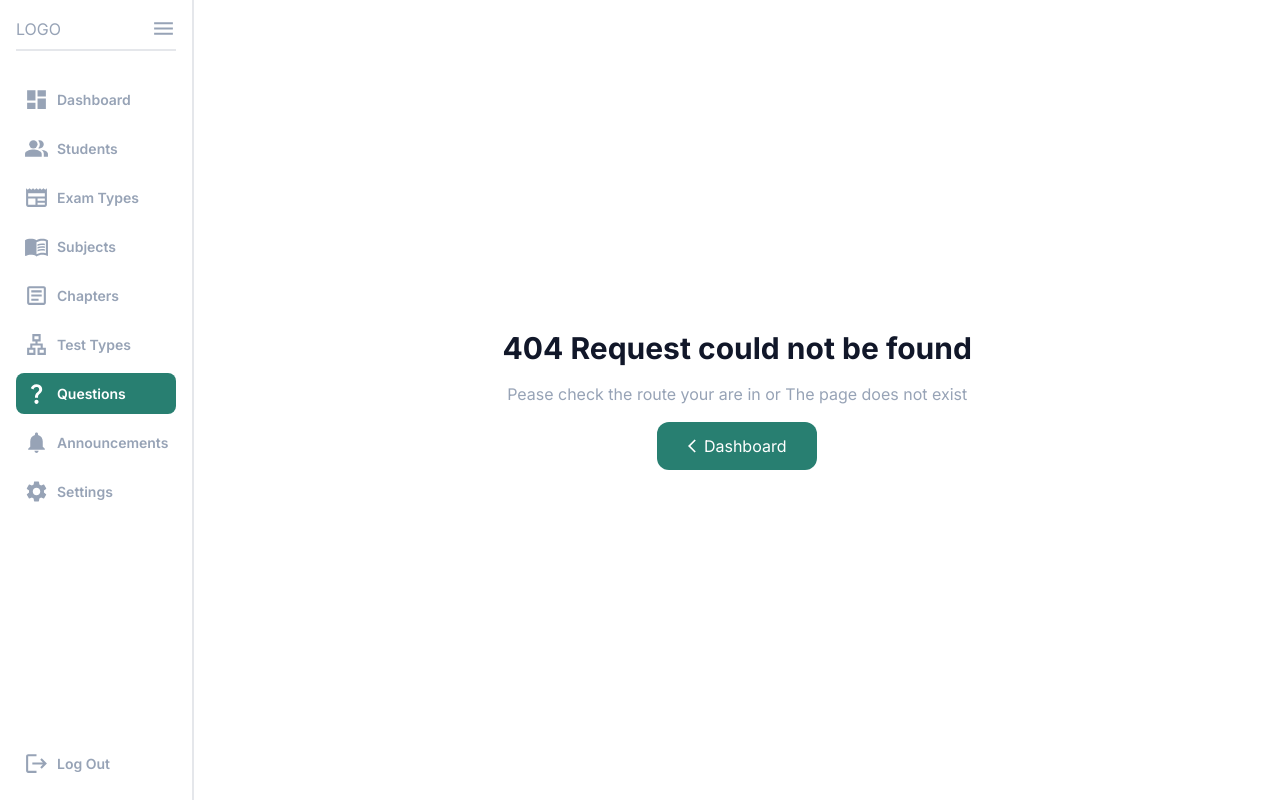
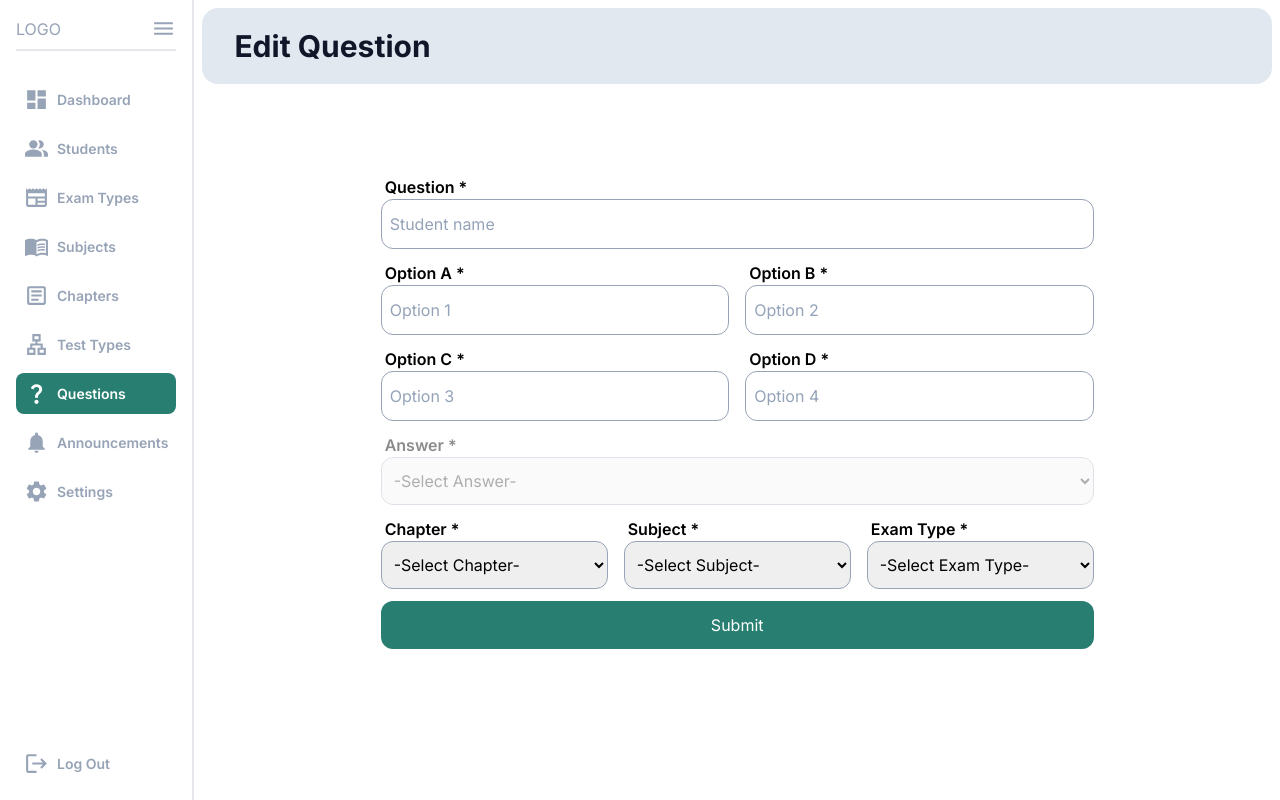
Before and after one commit to Raghu-KV/exam-pro-fe, a React (Vite) app: page /auth/questions/edit/1 in a window 1280 px wide. Built offline with nearby package versions, Linux system fonts and the light colour scheme.

Commit message:
rtk toolkit

```diff
--- a/src/components/QuestionForm.jsx
+++ b/src/components/QuestionForm.jsx
@@ -20,7 +20,28 @@ function QuestionForm() {
   const formikRef = useRef();
 
   // useEffect(() => {
-  //   formikRef?.current.setFieldValue("rollNo", "4ssss5");
+  //   formikRef?.current.setFieldValue("options", [
+  //     {
+  //       optionId: 10,
+  //       option: "10",
+  //       name: "option A",
+  //     },
+  //     {
+  //       optionId: crypto.randomUUID(),
+  //       option: "",
+  //       name: "option B",
+  //     },
+  //     {
+  //       optionId: crypto.randomUUID(),
+  //       option: "",
+  //       name: "option C",
+  //     },
+  //     {
+  //       optionId: crypto.randomUUID(),
+  //       option: "",
+  //       name: "option D",
+  //     },
+  //   ]);
   // }, [formikRef]);
 
   //   console.log(formikRef.current);
@@ -36,28 +57,41 @@ function QuestionForm() {
           chapter: "",
           options: [
             {
-              option1Id: crypto.randomUUID(),
-              option1: "",
+              optionId: crypto.randomUUID(),
+              option: "",
+              name: "option A",
             },
             {
-              option2Id: crypto.randomUUID(),
-              option2: "",
+              optionId: crypto.randomUUID(),
+              option: "",
+              name: "option B",
             },
             {
-              option3Id: crypto.randomUUID(),
-              option3: "",
+              optionId: crypto.randomUUID(),
+              option: "",
+              name: "option C",
             },
             {
-              option4Id: crypto.randomUUID(),
-              option4: "",
+              optionId: crypto.randomUUID(),
+              option: "",
+              name: "option D",
             },
           ],
+          answer: "",
         }}
         validationSchema={yup.object({
           question: yup.string().required("Question is required"),
           examType: yup.string().required("Exam Type is required"),
           chapter: yup.string().required("Chapter is required"),
-          subject: yup.string().required("Chapter is required"),
+          subject: yup.string().required("Subject is required"),
+          options: yup.array().of(
+            yup.object().shape({
+              optionId: yup.string().required(),
+              option: yup.string().required("Every 4 options are required"),
+              name: yup.string().required(),
+            })
+          ),
+          answer: yup.string().required("Answer is required"),
         })}
         onSubmit={(values) => {
           console.log(values);
@@ -65,6 +99,12 @@ function QuestionForm() {
       >
         {(formik) => {
           console.log(formik);
+
+          const optionsValues = formik.values.options.filter(
+            (item) => item.option
+          );
+
+          console.log(optionsValues);
           return (
             <Form className="flex flex-col gap-3 w-2/3">
               <div className="flex flex-col">
@@ -79,6 +119,120 @@ function QuestionForm() {
                   placeholder="Student name"
                 />
                 <ErrorMessage name="question">
+                  {(errorMessage) => (
+                    <p className="text-red-500 mr-1">{errorMessage}</p>
+                  )}
+                </ErrorMessage>
+              </div>
+
+              <div className="flex w-full gap-4">
+                <div className="flex flex-col w-full">
+                  <label htmlFor="option1" className="font-semibold ml-1">
+                    Option A *
+                  </label>
+                  <Field
+                    type="string"
+                    id="option1"
+                    name="options[0].option"
+                    className="border-appGray border px-2 py-3 rounded-xl w-full placeholder-slate-400  focus:outline-none focus:border-appGreen focus:ring-1 focus:ring-appGreen"
+                    placeholder="Option 1"
+                  />
+                  <ErrorMessage name="options[0].option">
+                    {(errorMessage) => (
+                      <p className="text-red-500 mr-1">{errorMessage}</p>
+                    )}
+                  </ErrorMessage>
+                </div>
+
+                <div className="flex w-full gap-4">
+                  <div className="flex flex-col w-full">
+                    <label htmlFor="option2" className="font-semibold ml-1">
+                      Option B *
+                    </label>
+                    <Field
+                      type="string"
+                      id="option2"
+                      name="options[1].option"
+                      className="border-appGray border px-2 py-3 rounded-xl w-full placeholder-slate-400  focus:outline-none focus:border-appGreen focus:ring-1 focus:ring-appGreen"
+                      placeholder="Option 2"
+                    />
+                    <ErrorMessage name="options[1].option">
+                      {(errorMessage) => (
+                        <p className="text-red-500 mr-1">{errorMessage}</p>
+                      )}
+                    </ErrorMessage>
+                  </div>
+                </div>
+              </div>
+
+              {/* OPTION FIELDS  */}
+              <div className="flex w-full gap-4">
+                <div className="flex flex-col w-full">
+                  <label htmlFor="option3" className="font-semibold ml-1">
+                    Option C *
+                  </label>
+                  <Field
+                    type="string"
+                    id="option3"
+                    name="options[2].option"
+                    className="border-appGray border px-2 py-3 rounded-xl w-full placeholder-slate-400  focus:outline-none focus:border-appGreen focus:ring-1 focus:ring-appGreen"
+                    placeholder="Option 3"
+                  />
+                  <ErrorMessage name="options[2].option">
+                    {(errorMessage) => (
+                      <p className="text-red-500 mr-1">{errorMessage}</p>
+                    )}
+                  </ErrorMessage>
+                </div>
+
+                <div className="flex w-full gap-4">
+                  <div className="flex flex-col w-full">
+                    <label htmlFor="option4" className="font-semibold ml-1">
+                      Option D *
+                    </label>
+                    <Field
+                      type="string"
+                      id="option4"
+                      name="options[3].option"
+                      className="border-appGray border px-2 py-3 rounded-xl w-full placeholder-slate-400  focus:outline-none focus:border-appGreen focus:ring-1 focus:ring-appGreen"
+                      placeholder="Option 4"
+                    />
+                    <ErrorMessage name="options[3].option">
+                      {(errorMessage) => (
+                        <p className="text-red-500 mr-1">{errorMessage}</p>
+                      )}
+                    </ErrorMessage>
+                  </div>
+                </div>
+              </div>
+
+              <div
+                className={`flex flex-col w-full ${
+                  optionsValues.length >= 4 ? null : `opacity-45`
+                } `}
+              >
+                <label htmlFor="answer" className="font-semibold ml-1">
+                  Answer *
+                </label>
+                <Field
+                  as="select"
+                  id="answer"
+                  name="answer"
+                  className={`border-appGray border px-2 py-3 rounded-xl w-full placeholder-slate-400  focus:outline-none focus:border-appGreen focus:ring-1 focus:ring-appGreen`}
+                  placeholder="Exam type"
+                  multiple={false}
+                  disabled={optionsValues.length >= 4 ? false : true}
+                >
+                  <option value="">-Select Answer-</option>
+                  {optionsValues.map((item) => (
+                    <option value={item.optionId} key={item.optionId}>
+                      {item.name}
+                      {" --> "}
+                      {item.option}
+                    </option>
+                  ))}
+                </Field>
+                <ErrorMessage name="answer">
                   {(errorMessage) => (
                     <p className="text-red-500 mr-1">{errorMessage}</p>
                   )}
--- a/src/pages/Dashboard.jsx
+++ b/src/pages/Dashboard.jsx
@@ -1,7 +1,11 @@
 import React from "react";
 import PageHeaderComp from "../components/PageHeaderComp";
 
+import { useTestApiQuery } from "../redux/requests/testRequest";
+
 function Dashboard() {
+  const { data, isLoading, isSuccess, isError, error } = useTestApiQuery();
+
   return (
     <div className="w-full">
       <PageHeaderComp heading={"Dashboard"} />
--- /dev/null
+++ b/src/pages/EditQuestion.jsx
@@ -0,0 +1,14 @@
+import React from "react";
+import PageHeaderComp from "./../components/PageHeaderComp";
+import QuestionForm from "../components/QuestionForm";
+
+function EditQuestion() {
+  return (
+    <div className="w-full">
+      <PageHeaderComp heading={"Edit Question"} />
+      <QuestionForm />
+    </div>
+  );
+}
+
+export default EditQuestion;
--- a/src/pages/Subjects.jsx
+++ b/src/pages/Subjects.jsx
@@ -32,7 +32,7 @@ function Subjects() {
 
   const tableTitle = [
     { title: "Subject Name", keyName: "subjectName" },
-    { title: "Exam exam", keyName: "examType" },
+    { title: "Exam Type", keyName: "examType" },
     { title: "Created at", keyName: "createdAt" },
   ];
 
--- /dev/null
+++ b/src/redux/api/apiSlice.js
@@ -0,0 +1,13 @@
+// import { createApi } from "@reduxjs/toolkit/query"
+import { createApi, fetchBaseQuery } from "@reduxjs/toolkit/query/react";
+
+export const apiSlice = createApi({
+  reducerPath: "api",
+  baseQuery: fetchBaseQuery({
+    baseUrl: "https://jsonplaceholder.typicode.com",
+  }),
+  //   tagTypes: [],
+  endpoints: (builder) => ({}),
+});
+
+export const { useGetTestApiQuery } = apiSlice;
--- /dev/null
+++ b/src/redux/requests/testRequest.js
@@ -0,0 +1,11 @@
+import { apiSlice } from "../api/apiSlice";
+
+const extendedApiSlice = apiSlice.injectEndpoints({
+  endpoints: (builder) => ({
+    testApi: builder.query({
+      query: () => "/posts",
+    }),
+  }),
+});
+
+export const { useTestApiQuery } = extendedApiSlice;
--- a/src/redux/store/strore.js
+++ b/src/redux/store/strore.js
@@ -2,8 +2,13 @@ import { configureStore } from "@reduxjs/toolkit";
 
 import navStateReducer from "../reducers/nav-reducer";
 
+import { apiSlice } from "../api/apiSlice";
+
 export const store = configureStore({
   reducer: {
     navState: navStateReducer,
+    [apiSlice.reducerPath]: apiSlice.reducer,
   },
+  middleware: (getDefaultMiddleware) =>
+    getDefaultMiddleware().concat(apiSlice.middleware),
 });
```
Also changed, not shown: src/main.jsx (+8 -1 lines).
